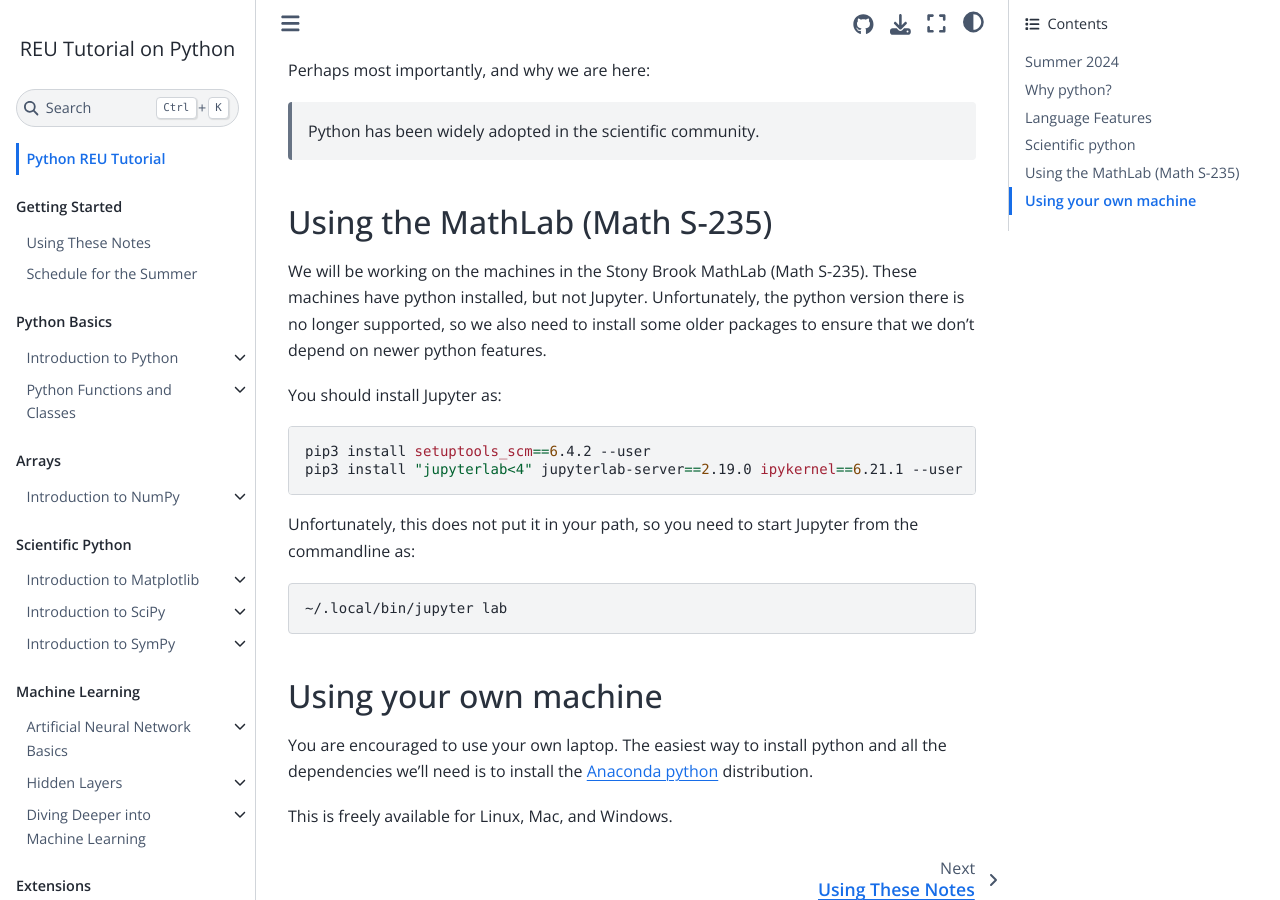
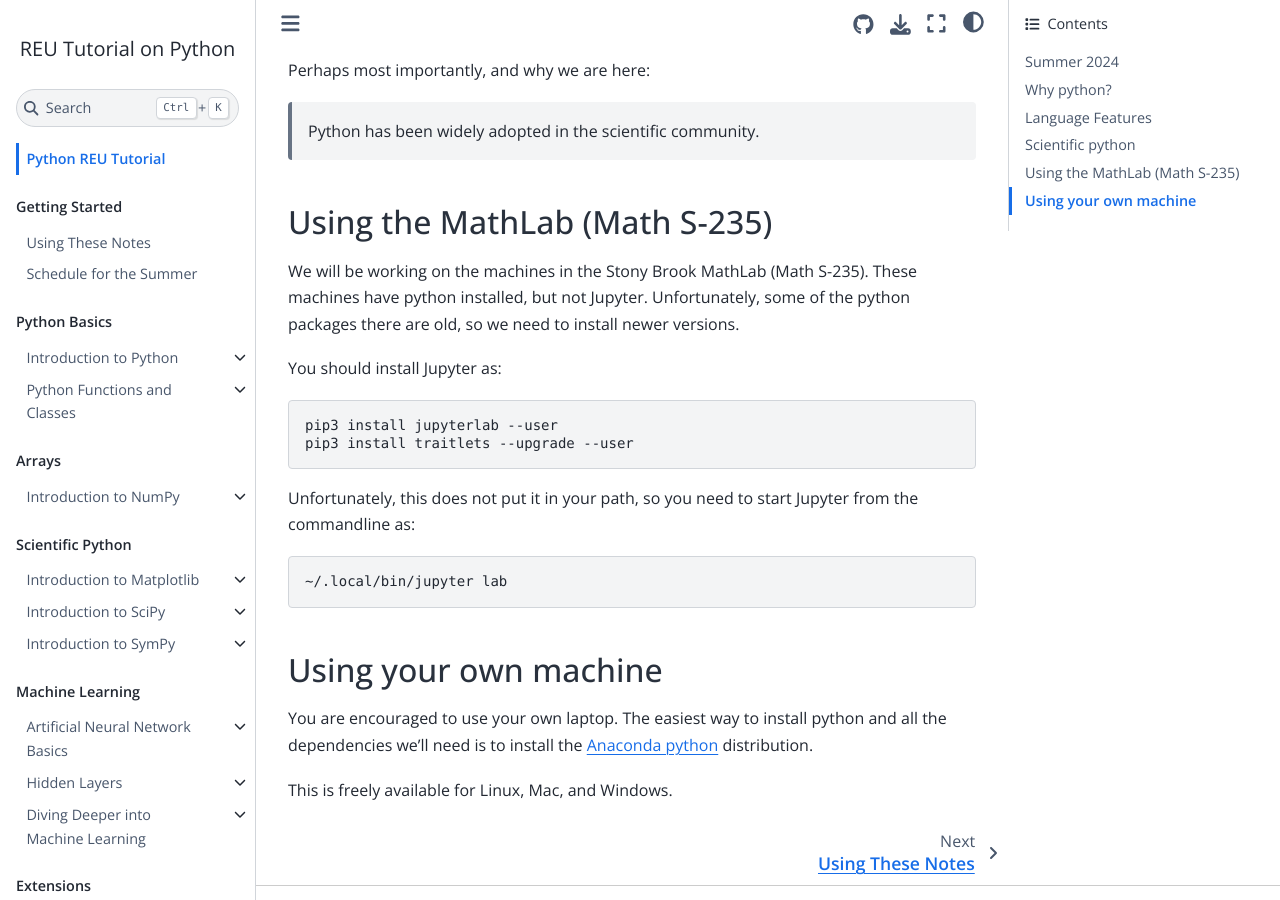
Before and after one commit to sbu-phy-ast-reu/reu-python-tutorial, a Jupyter Book: the page built from content/Introduction.md, in a window 1280 px wide and 900 px high, scrolled down 1668 px. Built offline with Jupyter Book 1.0.4 settings and Sphinx 7.4.7 and the Sphinx Book theme 1.1.4, drawn with Linux system fonts in a browser that asks for light colours; pages that are not in the unit, such as notebooks, are missing from menus.

Commit message:
fix installation

````diff
--- a/content/Introduction.md
+++ b/content/Introduction.md
@@ -58,15 +58,15 @@ Perhaps most importantly, and why we are here:
 ## Using the MathLab (Math S-235)
 
 We will be working on the machines in the Stony Brook MathLab (Math
-S-235).  These machines have python installed, but not Jupyter.  Unfortunately,
-the python version there is no longer supported, so we also need to install
-some older packages to ensure that we don't depend on newer python features.
+S-235).  These machines have python installed, but not Jupyter.
+Unfortunately, some of the python packages there are old, so we need
+to install newer versions.
 
 You should install Jupyter as:
 
 ```bash
-pip3 install setuptools_scm==6.4.2 --user
-pip3 install "jupyterlab<4" jupyterlab-server==2.19.0 ipykernel==6.21.1 --user
+pip3 install jupyterlab --user
+pip3 install traitlets --upgrade --user
 ```
 
 Unfortunately, this does not put it in your path, so you need to start
````
Also changed, not shown: content/using.md (+1 -1 lines).
